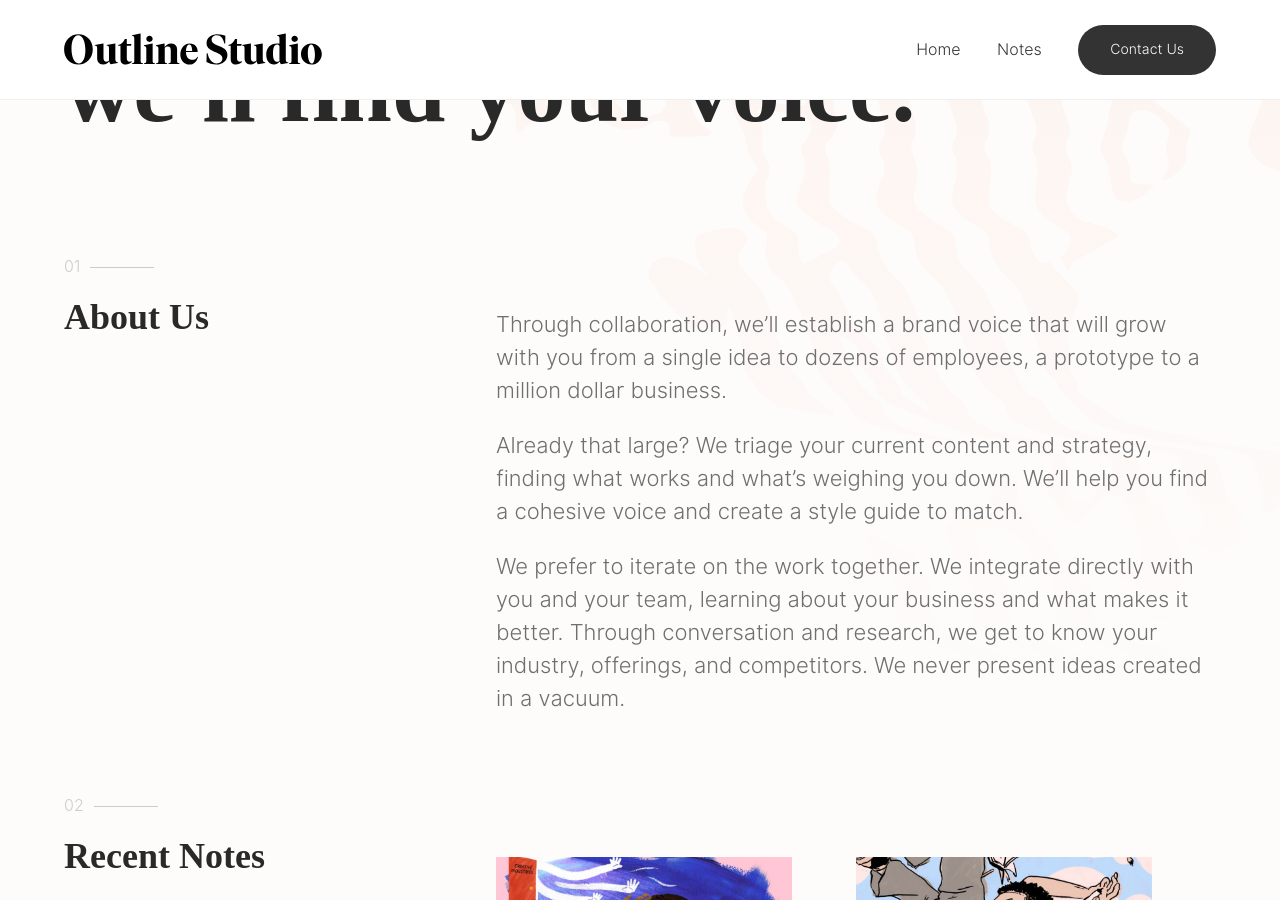
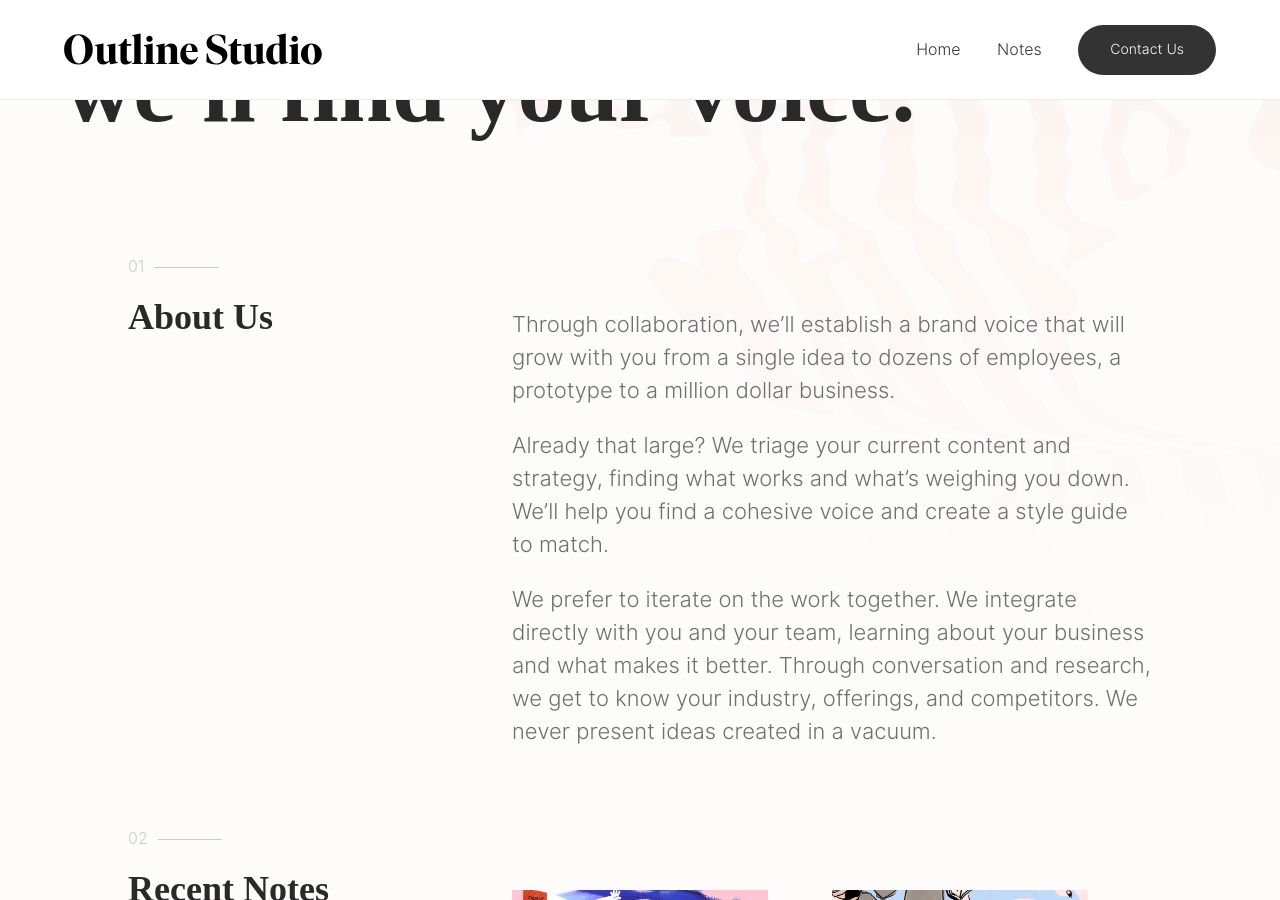
Before and after one commit to aarongilmore/outline-studio, a Jekyll site: the page built from index.md, in a window 1280 px wide and 900 px high, scrolled down 662 px. Built offline with Jekyll 4.4.1, drawn with Linux system fonts in a browser that asks for light colours; nearby versions of some CDN libraries; some web fonts are replaced.

Commit message:
Footer text styling.

```diff
--- a/_includes/footer.html
+++ b/_includes/footer.html
@@ -3,7 +3,7 @@
     <grid columns=8 columns-s=1>
         <c span=3 span-s=row class="mb4">
             <h3 class="f2 mb1 mt0-ns mt3">Outline Studio</h3>
-            <p class="f4 mw6">We help our partners speak clearly and consistently. Together, we'll find your voice.</p>
+            <p class="f5 mw6 pr6-ns pr1">We help our partners speak clearly and consistently. Together, we'll find your voice.</p>
 
                 <a href="mailto:hello@outline.studio" class="db f6 f5-ns link dim dark-gray underline">hello@outline.studio</a>
                 <a href="tel:+31 20 894 3883" class="db f6 f5-ns link dark-gray dim underline">+31 20 894 3883</a>
@@ -13,7 +13,7 @@
         </c>
         <c span=5 span-s=1 class="mb4">
                 <h3 class="f2 mb1 mt0-ns mt3">Newsletter</h3>
-                <p class="f4 mw6">For the rare update or project announcement, subscribe to our occasional newsletter.</p>
+                <p class="f5 mw6 pr6-ns pr1">For the rare update or project announcement, subscribe to our occasional newsletter.</p>
                 <div class="newsletter-form outline-newsletter-form">
                     <form action="https://aarongilmore.us20.list-manage.com/subscribe/post?u=6d169c3390932b26783708347&amp;id=bac77300cc" method="post" target="_blank" id="mc-embedded-subscribe-form" novalidate="true">
                         <input type="email" name="EMAIL" id="mce-EMAIL" placeholder="Enter your email address">
--- a/_includes/header.html
+++ b/_includes/header.html
@@ -1,5 +1,5 @@
 <nav class="dt w-100 border-box pa3 ph5-ns bb b--light-gray fixed-ns bg-white">
-  <a class="dtc v-mid mid-gray link dim w-25" href="#" title="Home">
+  <a class="dtc v-mid mid-gray link dim w-25" href="/" title="Home">
     <img src="/assets/images/logo.svg" class="dib h2 v-mid" alt="Outline Studio">
   </a>
   <div class="dtc v-mid w-75 tr">
--- a/_layouts/default.html
+++ b/_layouts/default.html
@@ -50,10 +50,8 @@
   </head>
   <body class="home">
       {% include header.html %}
-      <div class="mw9 center">
-      <section class="ph3 ph4-m ph5-ns pb5-ns pv3 ma0 mt6-m hero flex items-end">
+      <header class="ph3 ph4-m ph5-ns pb5-ns pv3 ma0 mt6-m hero flex items-end">
         <h1 class="f-headline-ns f1 mw8 dib v-btm pb4 relative">
-          <!-- <span class="relative db numbering">01</span> -->
           We help our partners speak clearly and consistently.<span class="">Together, we'll find your voice.</span>
           <img src="/assets/images/circle.png" alt="" style="position: absolute;
           top: 0;
@@ -63,8 +61,9 @@
           -o-object-fit: contain;
           object-fit: contain; transform:translateX(-38%) translateY(-37%) scale(0.4) rotate(-15deg);z-index:-1">
         </h1>
-      </section>
+      </header>
 
+      <div class="cf w-90-l mw9 center relative contain">
       <section class="ph3 ph4-m ph5-ns pv2">
         <grid columns=8 columns-s=1 class="mt2-ns">
             <c span=3 span-s=1>
@@ -107,7 +106,7 @@
           </c>
       </grid>
     </section>
+    {% include footer.html %}
   </div>
-    {% include footer.html %}
   </body>
 </html>
--- a/_sass/_footer.scss
+++ b/_sass/_footer.scss
@@ -17,7 +17,7 @@
 .outline-newsletter-form {
     margin-top: 0px;
     width: 100%;
-    max-width: 690px;
+    max-width: 500px;
     margin-bottom: 40px;
 }
 
```
